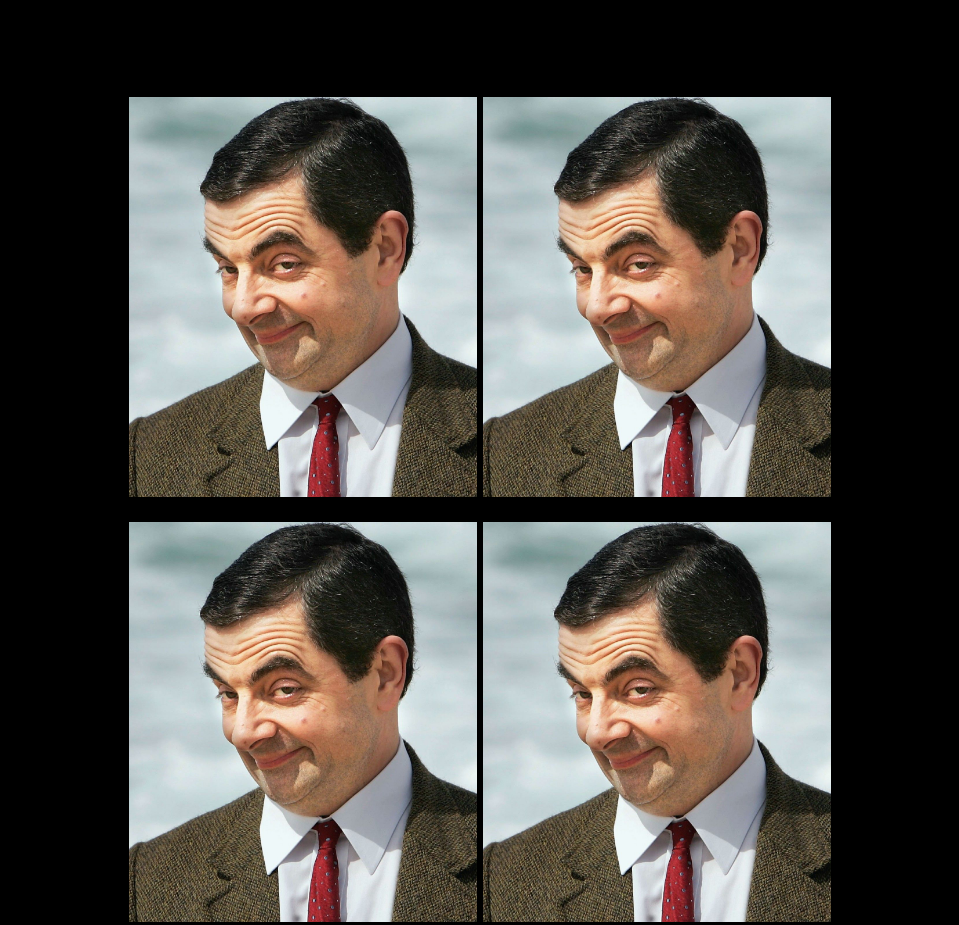
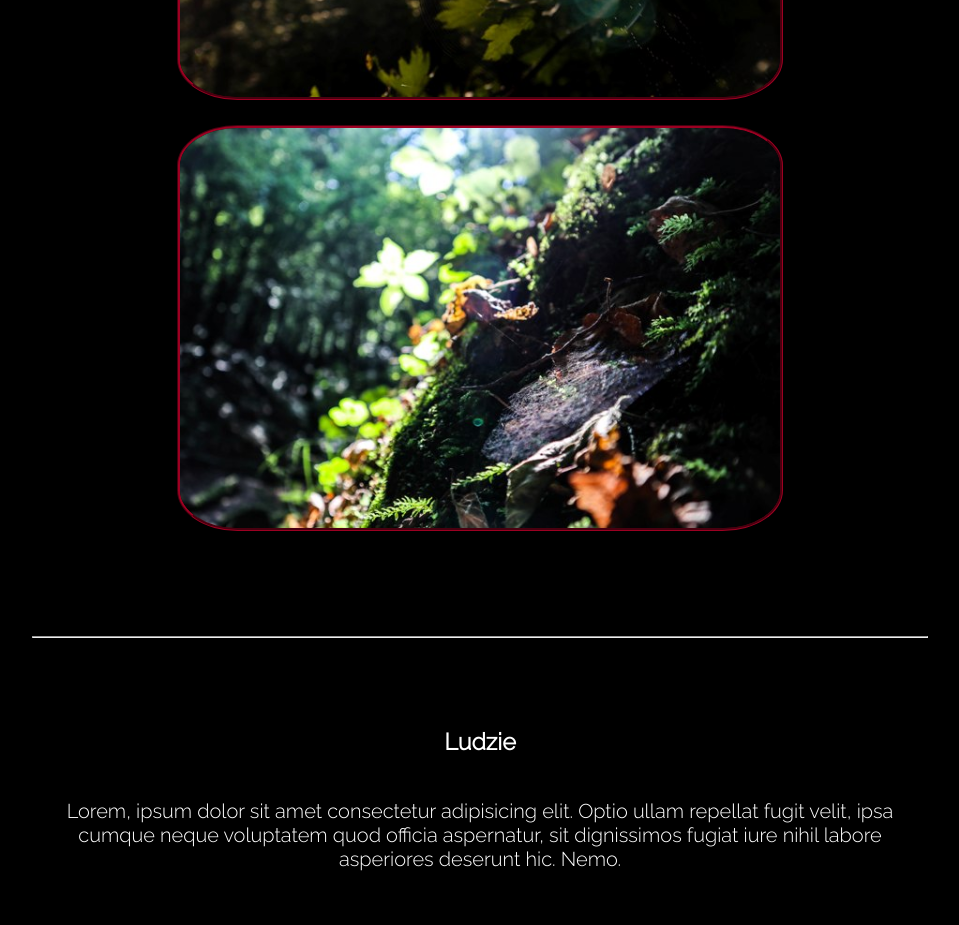
Before and after one commit to MrMaxiKys/MrMaxiKys.github.io, a plain HTML site: page index.html in a window 1280 px wide. Shown: the part 2238-3163 px from the top of the page, without its empty margins (160-1119 px from the left). Drawn offline with nearby package versions, Linux system fonts and the light colour scheme.

Commit message:
Add files via upload

```diff
--- a/index.html
+++ b/index.html
@@ -57,10 +57,10 @@
                 deserunt hic. Nemo.
             </p>
             <div class="slide">
-                <img src="/photo/_AVATAR_1_resized.jpg">
-                <img src="/photo/_AVATAR_1_resized.jpg">
-                <img src="/photo/_AVATAR_1_resized.jpg">
-                <img src="/photo/_AVATAR_1_resized.jpg">
+                <img src="/photo/nature/IMG_1454.jpg">
+                <img src="/photo/nature/IMG_1887.jpg">
+                <img src="/photo/nature/IMG_2270.jpg">
+                <img src="/photo/nature/IMG_2275.jpg">
             </div>
             <hr id="section-line">
             <h3 id="title-people">Ludzie</h3>
@@ -71,10 +71,10 @@
                 deserunt hic. Nemo.
             </p>
             <div class="slide">
-                <img src="/photo/_AVATAR_1_resized.jpg">
-                <img src="/photo/_AVATAR_1_resized.jpg">
-                <img src="/photo/_AVATAR_1_resized.jpg">
-                <img src="/photo/_AVATAR_1_resized.jpg">
+                <img src="/photo/people/IMG_0542.jpg">
+                <img src="/photo/people/IMG_1662.jpg">
+                <img src="/photo/people/IMG_1891.jpg">
+                <img src="/photo/people/IMG_2033.jpg">
             </div>
             <hr id="section-line">
             <h3 id="title-urban">Miejskie klimaty</h3>
@@ -85,10 +85,10 @@
                 deserunt hic. Nemo.
             </p>
             <div class="slide">
-                <img src="/photo/_AVATAR_1_resized.jpg">
-                <img src="/photo/_AVATAR_1_resized.jpg">
-                <img src="/photo/_AVATAR_1_resized.jpg">
-                <img src="/photo/_AVATAR_1_resized.jpg">
+                <img src="/photo/urban/IMG_2239.jpg">
+                <img src="/photo/urban/IMG_2239.jpg">
+                <img src="/photo/urban/IMG_2239.jpg">
+                <img src="/photo/urban/IMG_2239.jpg">
             </div>
             <hr id="section-line">
             <h3 id="title-animals">Zwierzęta</h3>
--- a/style.css
+++ b/style.css
@@ -71,6 +71,9 @@ img {
     max-width: 95%;
     max-height: 50vh;
     margin: 10px auto;
+    border-radius: 10%;
+    border-style: groove;
+    border-color: #9c0022;
 }
 
 /*Text*/
```
Also changed, not shown: photo/nature/IMG_1454.jpg (added), photo/nature/IMG_1887.jpg (added), photo/nature/IMG_2270.jpg (added), photo/nature/IMG_2275.jpg (added), photo/people/IMG_0542.jpg (added), photo/people/IMG_1662.jpg (added), photo/people/IMG_1891.jpg (added), photo/people/IMG_2033.jpg (added), photo/urban/IMG_2239.jpg (added).
